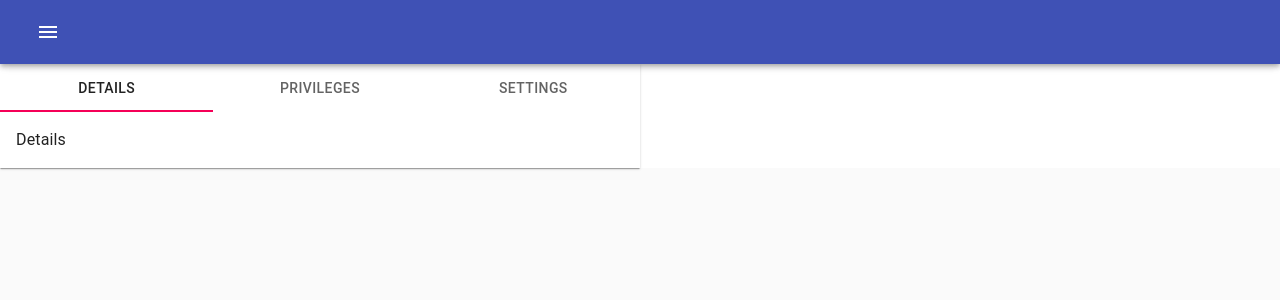
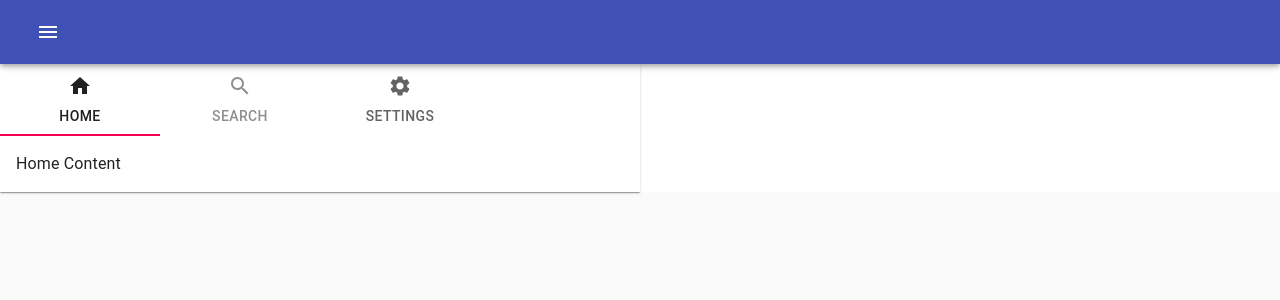
Before and after one commit to eliseuvideira/react-material-ui-cookbook, a React app: page / in a window 1280 px wide. Shown: the top 300 px of the page. Built offline with nearby package versions, Linux system fonts and the light colour scheme.

Commit message:
Rendering tabs based on state

```diff
--- a/src/components/Page.tsx
+++ b/src/components/Page.tsx
@@ -13,13 +13,13 @@ import {
   List,
   Drawer,
   ListItem,
-  useTheme,
-  useMediaQuery,
   Paper,
   CssBaseline,
 } from '@material-ui/core';
 import MenuIcon from '@material-ui/icons/Menu';
 import HomeIcon from '@material-ui/icons/Home';
+import SearchIcon from '@material-ui/icons/Search';
+import SettingsIcon from '@material-ui/icons/Settings';
 
 const useStyles = makeStyles((theme) => ({
   root: {
@@ -34,22 +34,34 @@ const useStyles = makeStyles((theme) => ({
   },
 }));
 
-const useWidth = () => {
-  const theme = useTheme();
-  const keys = [...theme.breakpoints.keys].reverse();
-  return (
-    keys.reduce((output, key) => {
-      const matches = useMediaQuery(theme.breakpoints.up(key));
-      return !output && matches ? key : output;
-    }, null as 'xs' | 'sm' | 'md' | 'lg' | 'xl' | null) || 'xs'
-  );
-};
-
 const Page = () => {
   const classes = useStyles();
   const [drawerOpen, setDrawerOpen] = useState(false);
-  const [currentTab, setCurrentTab] = useState(0);
-  const width = useWidth();
+  const [tabs, setTabs] = useState([
+    {
+      active: true,
+      label: 'Home',
+      content: 'Home Content',
+      icon: <HomeIcon />,
+    },
+    {
+      active: false,
+      label: 'Search',
+      content: 'Search Content',
+      icon: <SearchIcon />,
+      disabled: true,
+    },
+    {
+      active: false,
+      label: 'Settings',
+      content: 'Settings Content',
+      icon: <SettingsIcon />,
+    },
+  ]);
+  const onChange = (_: any, tabIndex: any) => {
+    setTabs(tabs.map((tab, index) => ({ ...tab, active: tabIndex === index })));
+  };
+  const activeTabIndex = tabs.findIndex((tab) => tab.active);
   return (
     <div className={classes.root}>
       <CssBaseline />
@@ -79,33 +91,19 @@ const Page = () => {
       <Grid container>
         <Grid item xs={6}>
           <Paper square>
-            <Tabs
-              variant={
-                ['xs', 'sm'].includes(width) ? 'scrollable' : 'fullWidth'
-              }
-              value={currentTab}
-              scrollButtons="auto"
-              onChange={(_, value) => setCurrentTab(value)}
-            >
-              <Tab label="Details" />
-              <Tab label="Privileges" />
-              <Tab label="Settings" />
+            <Tabs value={activeTabIndex} onChange={onChange}>
+              {tabs.map((tab) => (
+                <Tab
+                  key={tab.label}
+                  label={tab.label}
+                  icon={tab.icon}
+                  disabled={tab.disabled}
+                />
+              ))}
             </Tabs>
-            {currentTab === 0 && (
-              <Typography component="div" className={classes.tabContent}>
-                Details
-              </Typography>
-            )}
-            {currentTab === 1 && (
-              <Typography component="div" className={classes.tabContent}>
-                Privileges
-              </Typography>
-            )}
-            {currentTab === 2 && (
-              <Typography component="div" className={classes.tabContent}>
-                Settings
-              </Typography>
-            )}
+            <Typography component="div" className={classes.tabContent}>
+              {tabs[activeTabIndex].content}
+            </Typography>
           </Paper>
         </Grid>
       </Grid>
```
